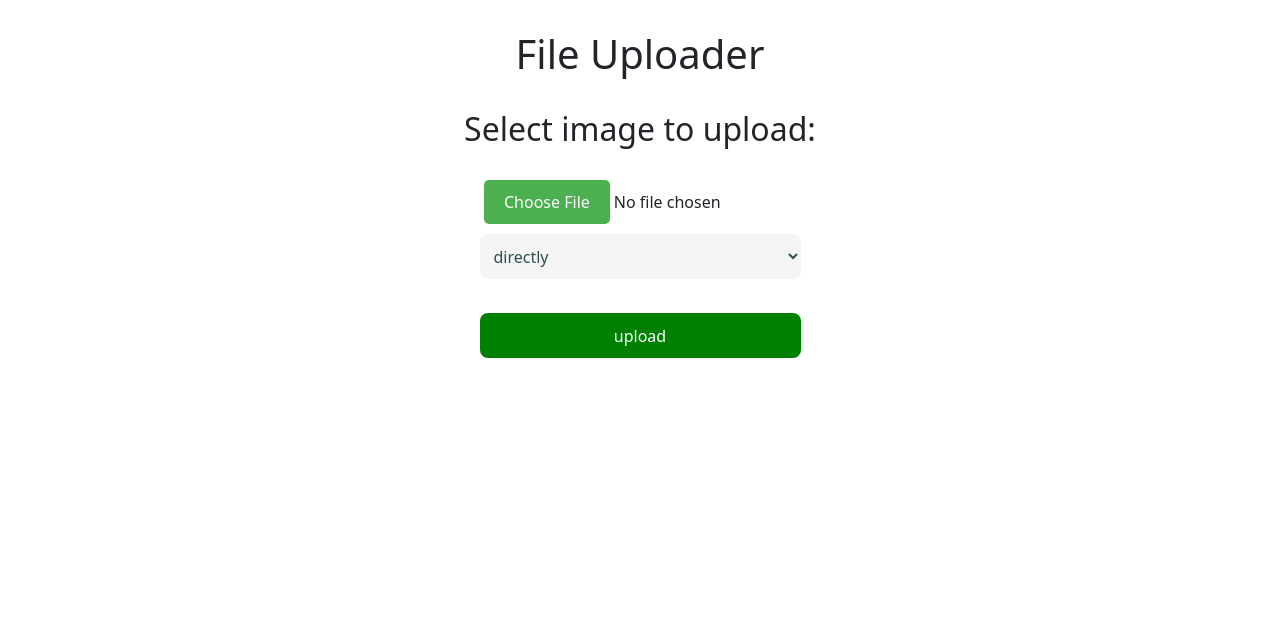
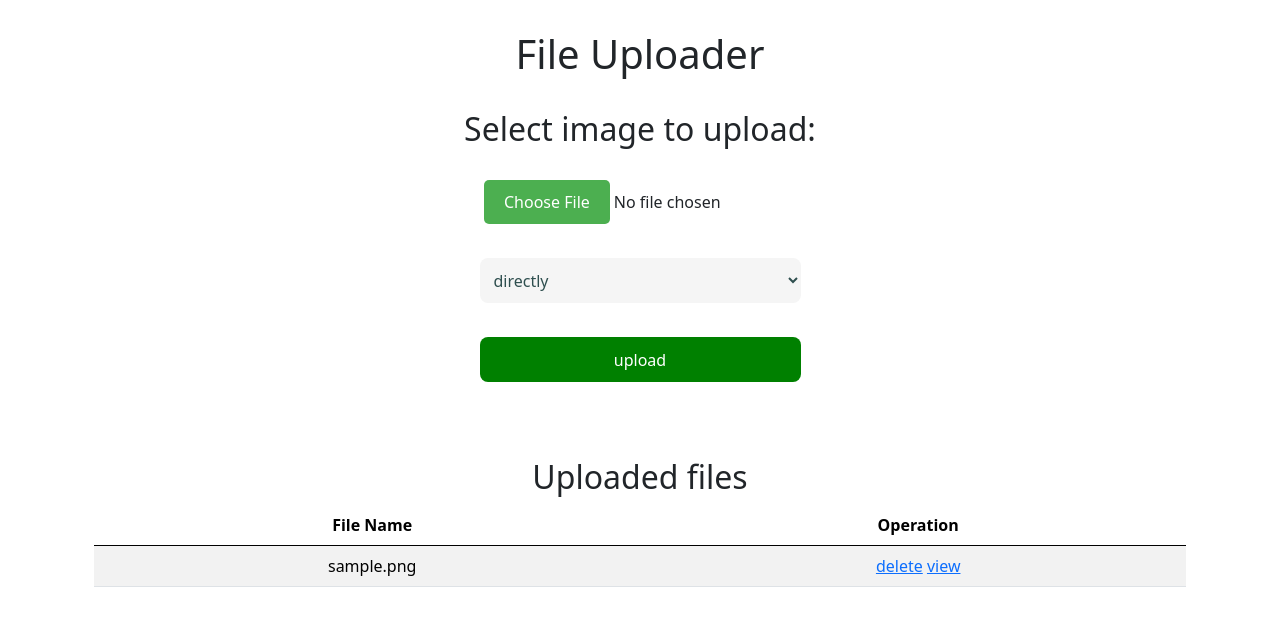
Before and after one commit to ARASHFADAEE/file-uploader, a PHP site: page /php/ in a window 1280 px wide. Shown: the top 626 px of the page. Run offline with PHP 8.4, Linux system fonts and the light colour scheme; tables that the repository leaves empty or names only in its code hold one stand-in row (values such as "Sample post").

Commit message:
add lists uploaded files

```diff
--- a/index.php
+++ b/index.php
@@ -2,6 +2,11 @@
 require_once ('./config/loader.php');
 
 
+
+$query_all_file="SELECT * FROM files ";
+$result=$conn->query($query_all_file);
+$result->execute();
+$files_list=$result->fetchAll();
 ?>
 
 
@@ -14,7 +19,8 @@ require_once ('./config/loader.php');
     <title>Link shortener</title>
     <meta name="viewport" content="width=device-width, initial-scale=1.0">
     <link href="https://cdn.jsdelivr.net/npm/bootstrap@5.0.2/dist/css/bootstrap.min.css" rel="stylesheet" integrity="sha384-EVSTQN3/azprG1Anm3QDgpJLIm9Nao0Yz1ztcQTwFspd3yD65VohhpuuCOmLASjC" crossorigin="anonymous">
-
+    <link href="https://cdn.jsdelivr.net/npm/bootstrap@5.3.3/dist/css/bootstrap.min.css" rel="stylesheet">
+    <script src="https://cdn.jsdelivr.net/npm/bootstrap@5.3.3/dist/js/bootstrap.bundle.min.js"></script>
     <link rel="stylesheet" href="./assets/style.css">
 </head>
 <body>
@@ -29,13 +35,15 @@ require_once ('./config/loader.php');
                 <br>
                 <input type="file" name="fileToUpload" id="fileToUpload">
                 <br>
+                <br>
                 <select name="type_link" class="select-fe" name="" id="">
                     <option value="directly">directly</option>
                     <option value="indirect">indirect</option>
 
                 </select>
 
-            <br>
+
+                <br>
 
             <br>
             <button type="submit" name="submit" class="button-submit">upload</button>
@@ -51,24 +59,38 @@ require_once ('./config/loader.php');
 
 </div>
 
+<div class="container">
+    <div class="container mt-3">
+        <h2>Uploaded files</h2>
+        <table class="table table-striped">
+            <thead>
+            <tr>
+                <th>File Name</th>
+                <th>Operation</th>
+            </tr>
+            </thead>
+            <tbody>
+            <?php foreach ( $files_list as $file ):?>
+
+            <tr>
+
+
+                <td><?= $file['file_name']?></td>
+
+                <td>
+                    <a href="">delete</a>
+                    <a href="<?= $file['file_link']?>">view</a>
+                </td>
+
+            </tr>
+            <?php endforeach;?>
+
+
+            </tbody>
+        </table>
+    </div>
+
+</div>
+
 </body>
 </html>
-
-<?php
-//get url
-//
-// get shorted link
-// shorted link  is in database url
-
-// shorted link  in database = true   alert = url is not use
-
-//shorted link  in database = false
-//
-//save link and show shortlink in page
-//
-//
-
-
-
-
-?>
```
Also changed, not shown: uploads/file_1734890566setwordpress-1.jpg (added), uploads/file_1734890689setLink-shortener.png (added), uploads/file_1734890991set1c2e7451fc944e9289d786db0d862b7c-free.png (added), uploads/file_1734891005setLink-shortener.png (added).
